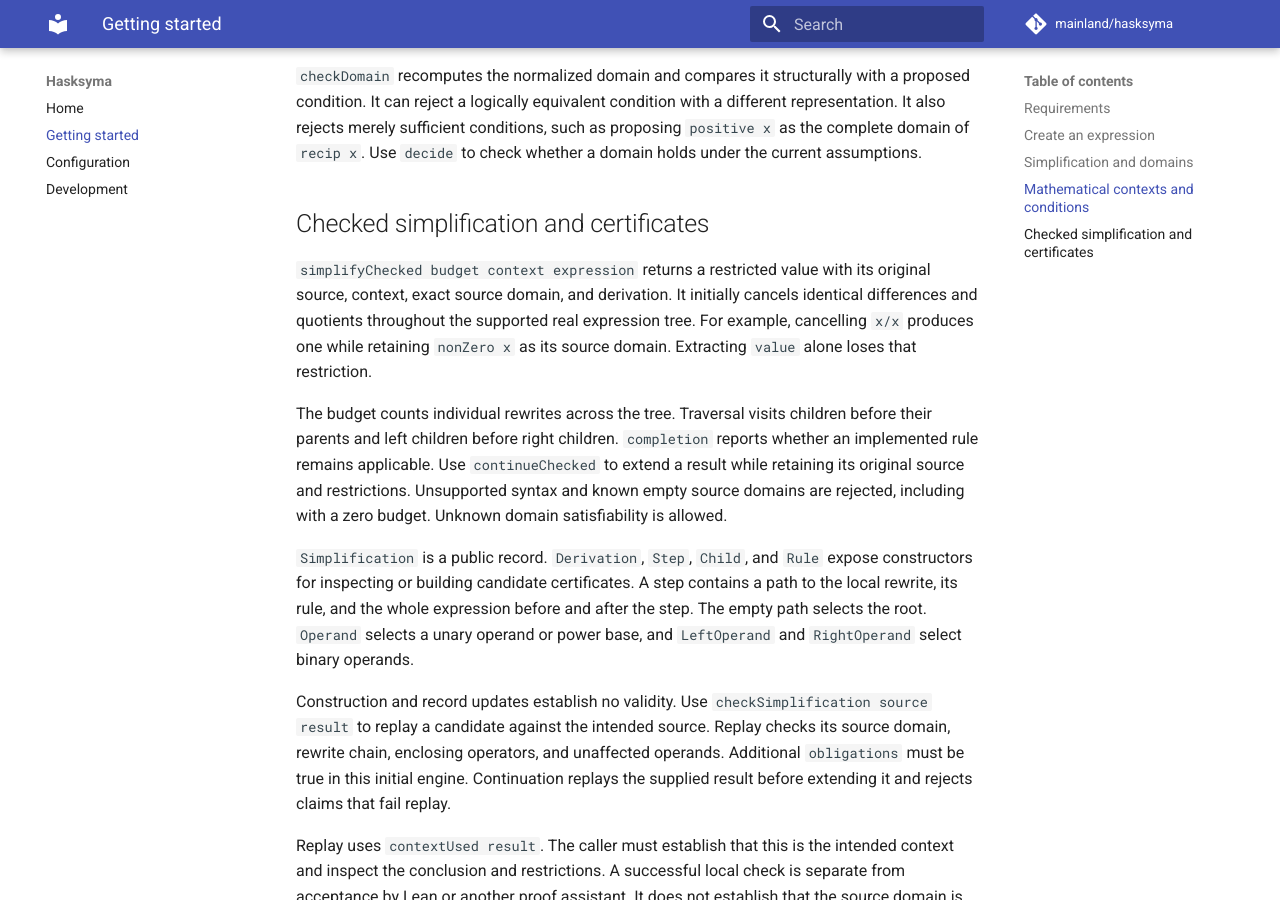
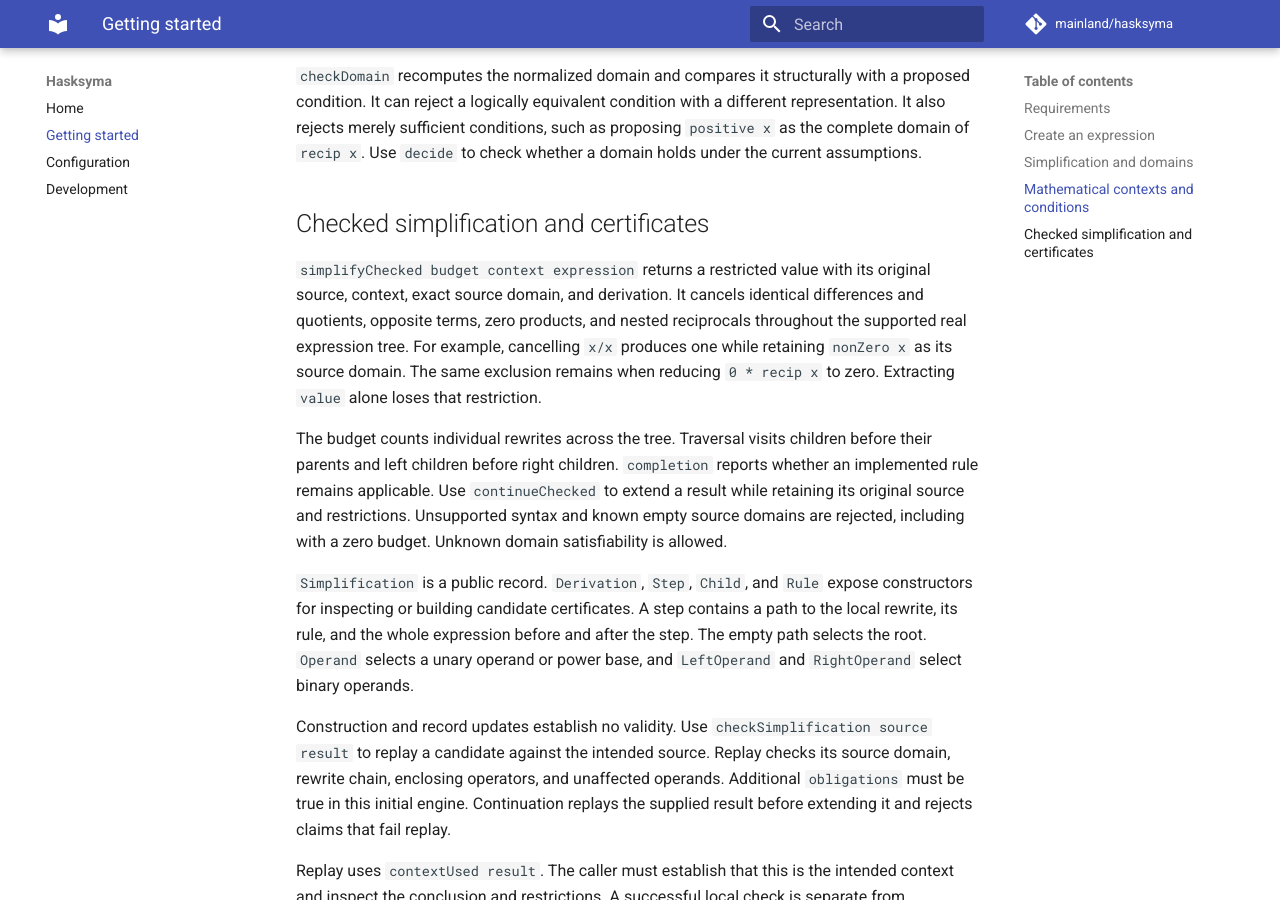
Before and after one commit to mainland/hasksyma, an MkDocs documentation site: the page built from docs/getting-started.md, in a window 1280 px wide and 900 px high, scrolled down 3100 px. Built offline with MkDocs 1.6.1 and Material for MkDocs 9.7.7, drawn with Linux system fonts in a browser that asks for light colours; comment, search, counter and statistics services are not loaded.

Commit message:
Extend checked cancellation rules.
Simplify opposite terms, zero products, and nested reciprocals while retaining
source exclusions. Add replay and continuation tests for the new rules.

```diff
--- a/docs/getting-started.md
+++ b/docs/getting-started.md
@@ -148,10 +148,12 @@ check whether a domain holds under the current assumptions.
 ## Checked simplification and certificates
 
 `simplifyChecked budget context expression` returns a restricted value with its
-original source, context, exact source domain, and derivation. It initially
-cancels identical differences and quotients throughout the supported real
-expression tree. For example, cancelling `x/x` produces one while retaining
-`nonZero x` as its source domain. Extracting `value` alone loses that restriction.
+original source, context, exact source domain, and derivation. It cancels
+identical differences and quotients, opposite terms, zero products, and nested
+reciprocals throughout the supported real expression tree. For example,
+cancelling `x/x` produces one while retaining `nonZero x` as its source domain.
+The same exclusion remains when reducing `0 * recip x` to zero. Extracting
+`value` alone loses that restriction.
 
 The budget counts individual rewrites across the tree. Traversal visits children
 before their parents and left children before right children. `completion`
```
Also changed, not shown: 2 other files.
